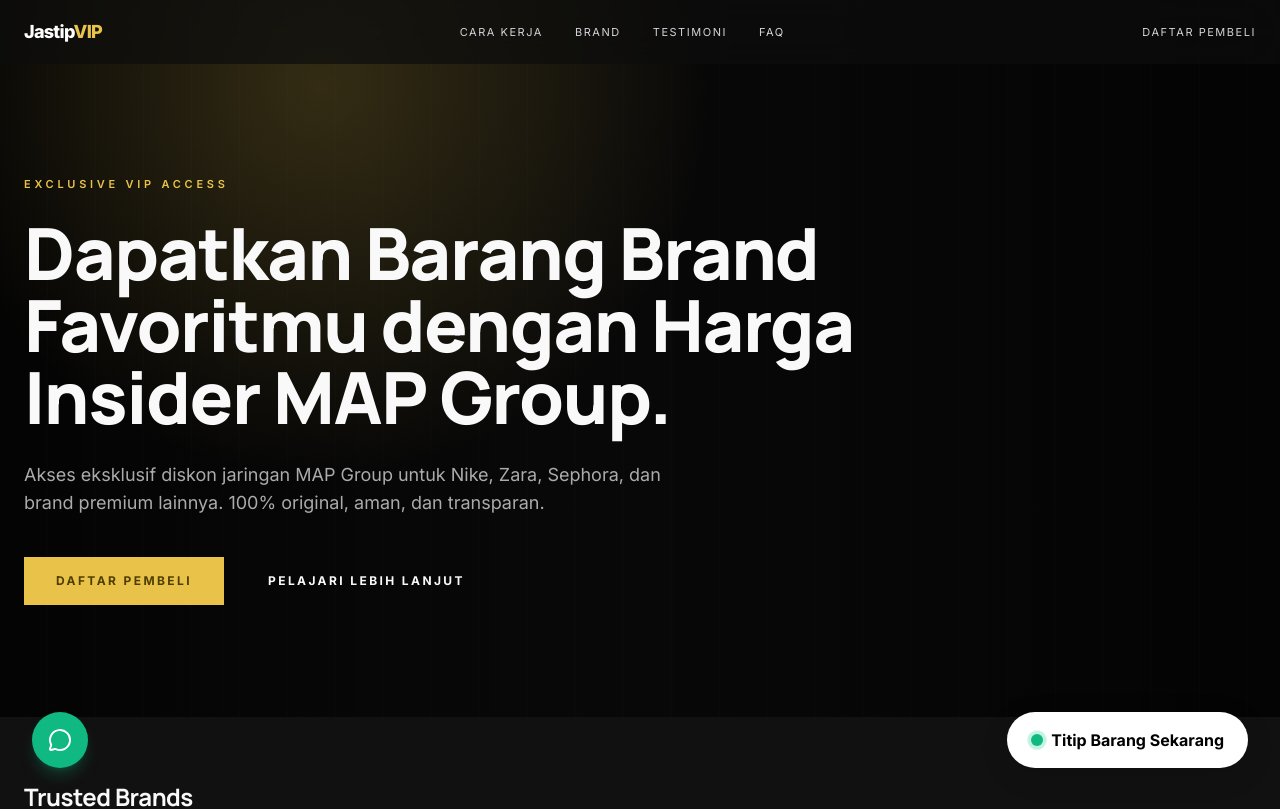
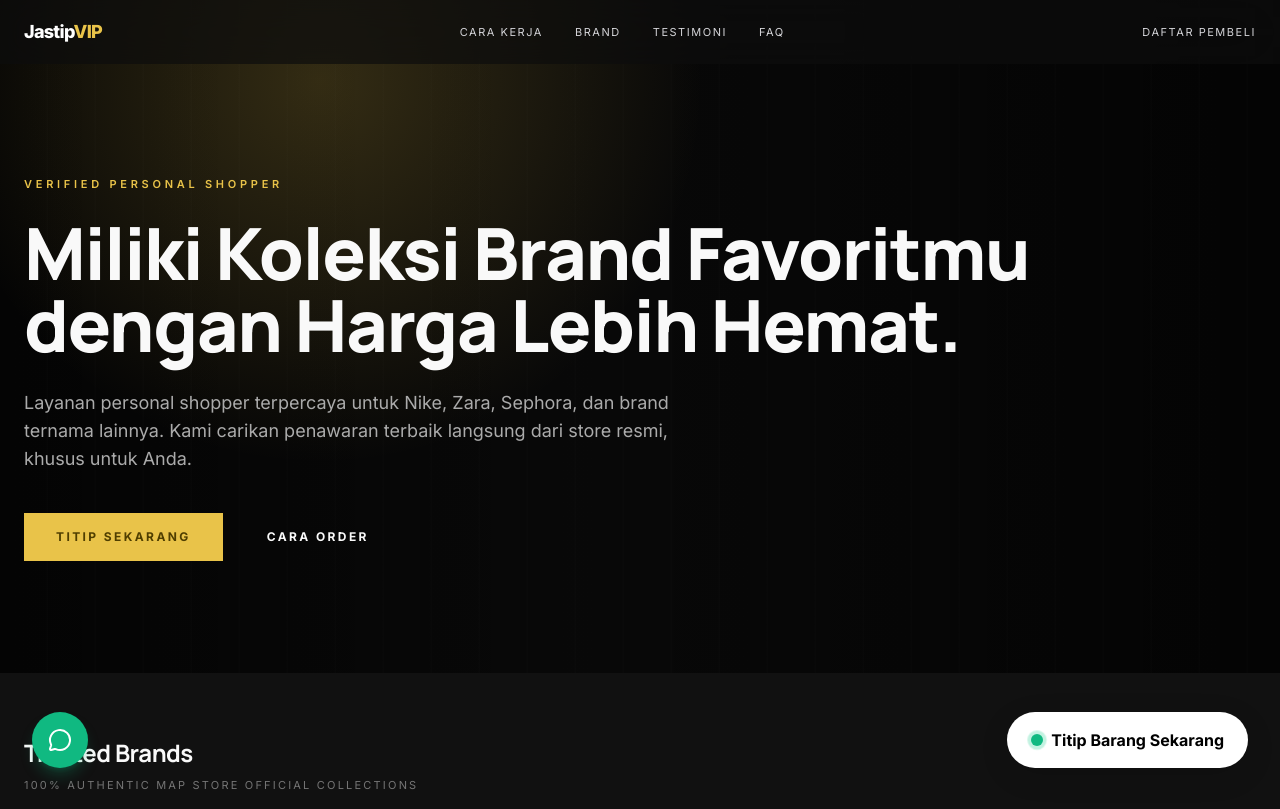
Before and after one commit to Rickyfn01/web-jastip, a Next.js app: page / in a window 1280 px wide. Shown: the top 809 px of the page. Built offline with nearby package versions, Linux system fonts and the light colour scheme.

Commit message:
content(hero): update safer premium copy and CTA labels

```diff
--- a/src/components/LandingPage.tsx
+++ b/src/components/LandingPage.tsx
@@ -5,13 +5,11 @@
 import WhatsAppButton from '@/components/WhatsAppButton';
 
 export default function LandingPage({ brandName }: { brandName?: string }) {
-  const headline = brandName
-    ? `Dapatkan Koleksi Spesial ${brandName} dengan Harga Insider MAP Group.`
-    : 'Dapatkan Barang Brand Favoritmu dengan Harga Insider MAP Group.';
+  const headline = 'Miliki Koleksi Brand Favoritmu dengan Harga Lebih Hemat.';
 
   const subHeadline = brandName
-    ? `Akses eksklusif belanja ${brandName} dari jaringan MAP Group. Semua produk 100% original dengan alur titip yang rapi, aman, dan transparan.`
-    : 'Akses eksklusif diskon jaringan MAP Group untuk Nike, Zara, Sephora, dan brand premium lainnya. 100% original, aman, dan transparan.';
+    ? `Layanan personal shopper terpercaya untuk ${brandName}, Nike, Zara, Sephora, dan brand ternama lainnya. Kami carikan penawaran terbaik langsung dari store resmi, khusus untuk Anda.`
+    : 'Layanan personal shopper terpercaya untuk Nike, Zara, Sephora, dan brand ternama lainnya. Kami carikan penawaran terbaik langsung dari store resmi, khusus untuk Anda.';
 
   return (
     <>
@@ -23,12 +21,12 @@
           <div className="absolute inset-0 opacity-20 [background:repeating-linear-gradient(90deg,transparent,transparent_46px,rgba(255,255,255,0.04)_47px,rgba(255,255,255,0.04)_48px)]" />
 
           <div className="relative z-10 mx-auto max-w-7xl">
-            <p className="mb-6 text-[11px] font-semibold uppercase tracking-[0.34em] text-[#e9c349]">Exclusive VIP Access</p>
+            <p className="mb-6 text-[11px] font-semibold uppercase tracking-[0.34em] text-[#e9c349]">Verified Personal Shopper</p>
             <h1 className="max-w-5xl text-4xl font-extrabold leading-[1.02] text-[#f9f9f9] md:text-7xl">{headline}</h1>
             <p className="mt-7 max-w-2xl text-base leading-relaxed text-[#ababab] md:text-lg">{subHeadline}</p>
             <div className="mt-10 flex flex-col gap-3 sm:flex-row">
-              <a href="/register" className="bg-[#e9c349] px-8 py-4 text-center text-xs font-bold uppercase tracking-[0.2em] text-[#4f3e00] transition hover:brightness-110">Daftar Pembeli</a>
-              <a href="#how-it-works" className="bg-transparent px-8 py-4 text-center text-xs font-bold uppercase tracking-[0.2em] text-[#f9f9f9] transition hover:bg-[#1a1a1a]">Pelajari Lebih Lanjut</a>
+              <a href="/register" className="bg-[#e9c349] px-8 py-4 text-center text-xs font-bold uppercase tracking-[0.2em] text-[#4f3e00] transition hover:brightness-110">Titip Sekarang</a>
+              <a href="#how-it-works" className="bg-transparent px-8 py-4 text-center text-xs font-bold uppercase tracking-[0.2em] text-[#f9f9f9] transition hover:bg-[#1a1a1a]">Cara Order</a>
             </div>
           </div>
         </section>
```
